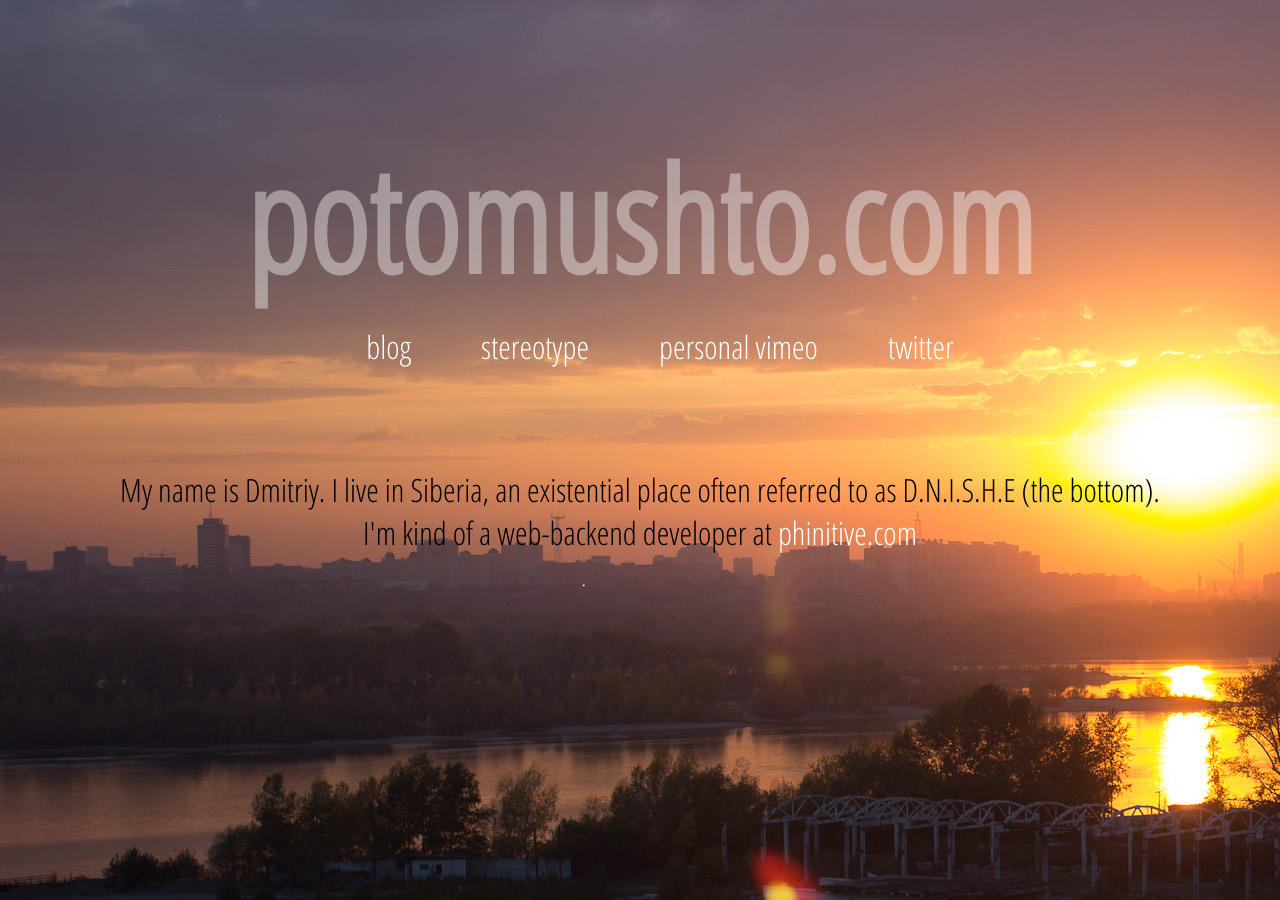
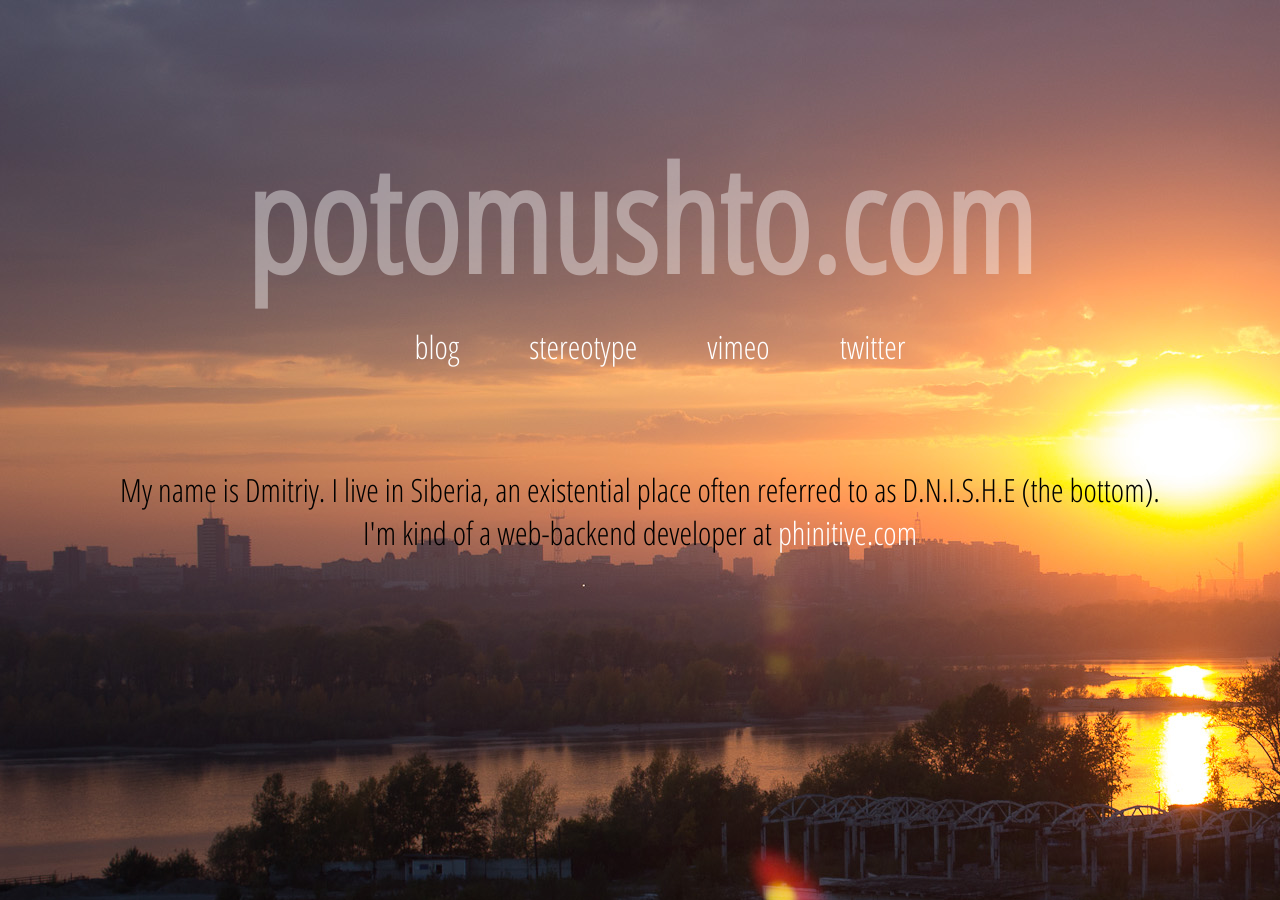
Before and after one commit to ptmt/ptmt.github.com, a Jekyll site: the page index.html, which Jekyll copies as it is, in a window 1280 px wide. Built offline with Jekyll 4.4.1, drawn with Linux system fonts in a browser that asks for light colours; Markdown is read by kramdown in place of the engine named in the settings.

Commit message:
Update index.html

```diff
--- a/index.html
+++ b/index.html
@@ -26,7 +26,7 @@
 		<ul>
 		    <li><a href="stories.html">blog</a></li>
             <li><a href="http://youtube.com/user/phinitive">stereotype</a></li>
-		    <li><a href="http://vimeo.com/phinitive">personal vimeo</a><li>
+		    <li><a href="http://vimeo.com/phinitive">vimeo</a><li>
 		    <li><a href="http://twitter.com/potomushto">twitter</a><li>
 		</ul>
 	  </nav>
```
